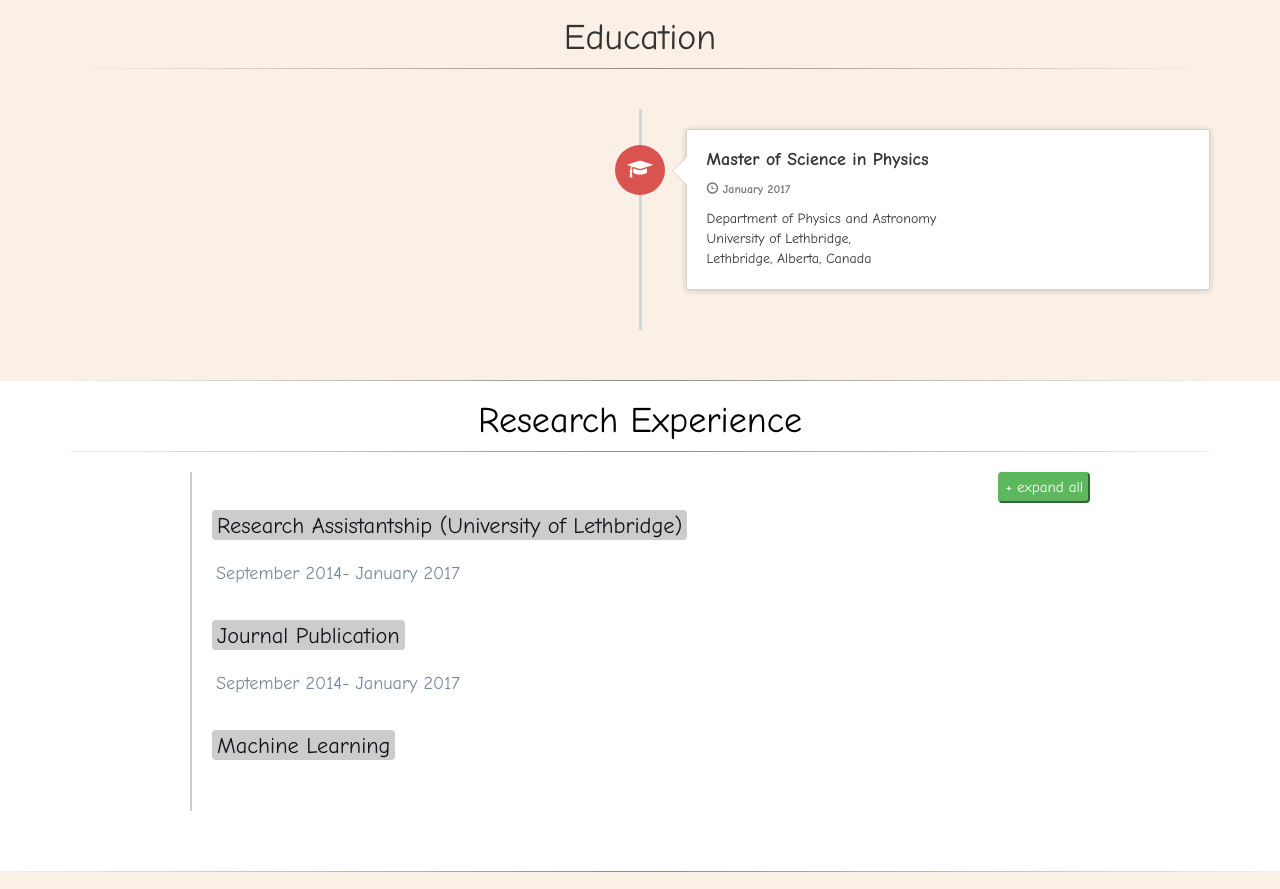
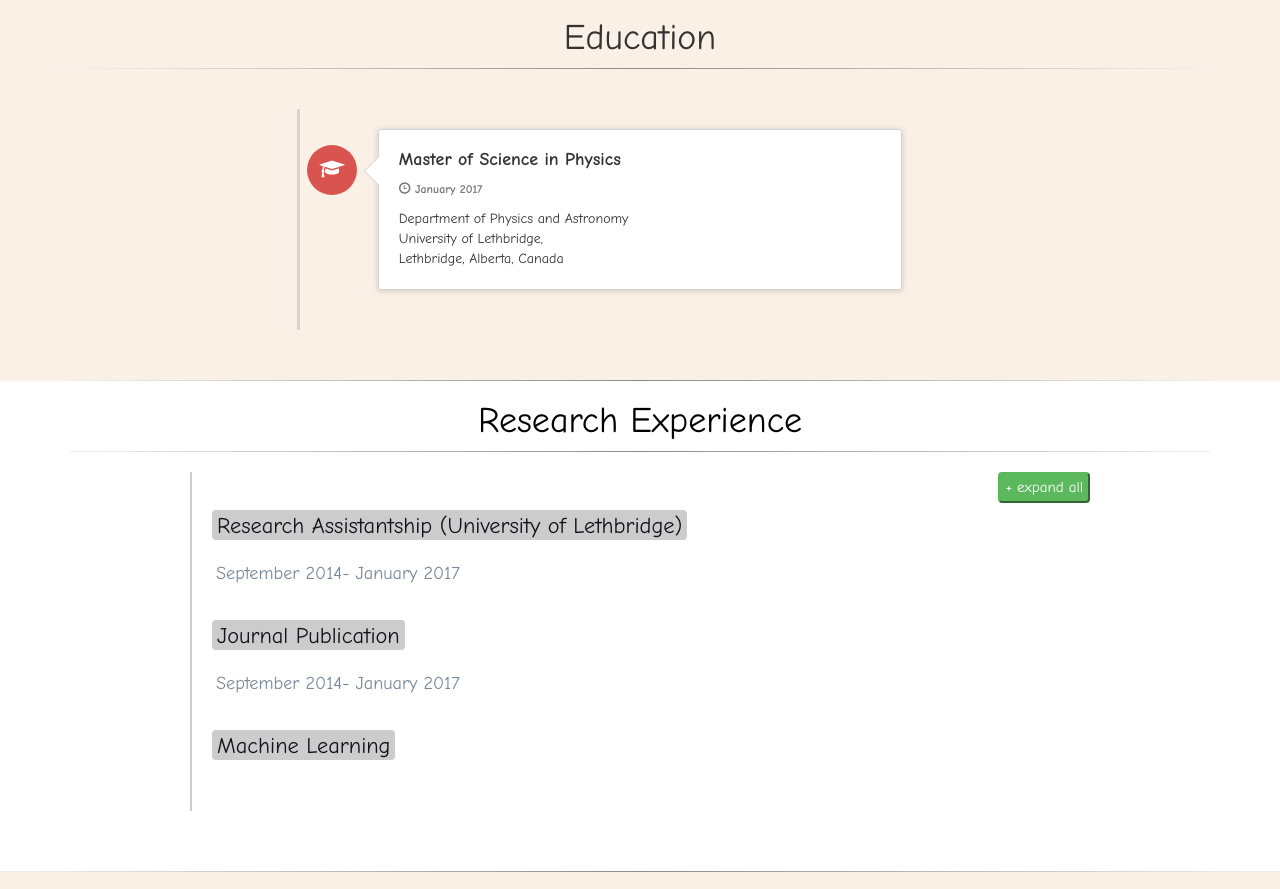
Before and after one commit to Mashwood/Mashwood.github.io, a plain HTML site: page index.html in a window 1280 px wide. Shown: the part 802-1691 px from the top of the page. Drawn offline with nearby package versions, Linux system fonts and the light colour scheme.

Commit message:
Update time4.css

```diff
--- a/css/time4.css
+++ b/css/time4.css
@@ -20,7 +20,7 @@
         content: " ";
         width: 3px;
         background-color: #d4d4d4;
-        left: 50%;
+        left: 20%;
         margin-left: -1.5px;
     }
 
@@ -94,7 +94,7 @@
             text-align: center;
             position: absolute;
             top: 16px;
-            left: 50%;
+            left: 23%;
             margin-left: -25px;
             background-color: #999999;
             z-index: 100;
@@ -105,7 +105,8 @@
         }
 
         .timeline1 > li.timeline-inverted > .timeline-panel {
-            float: right;
+            /*float: right;*/
+            left: 27%;
         }
 
             .timeline1 > li.timeline-inverted > .timeline-panel:before {
```
